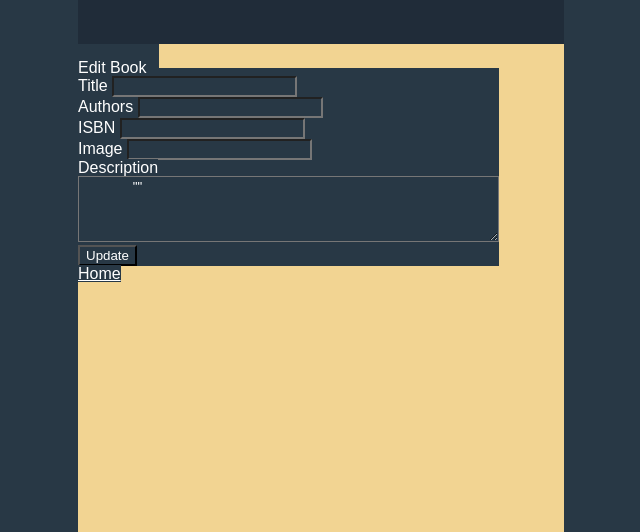
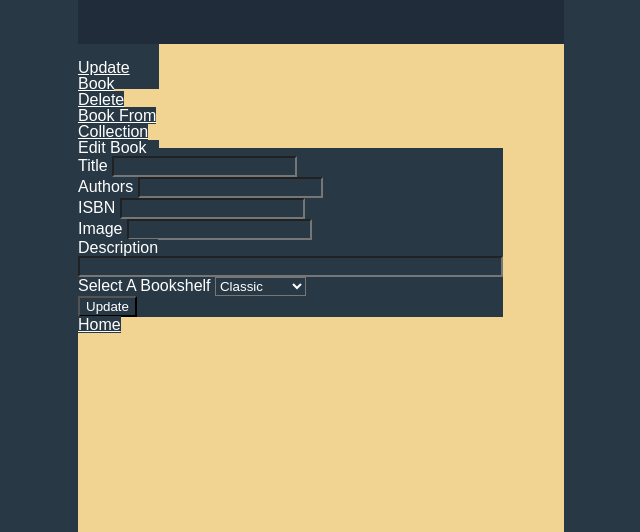
Before and after one commit to sarahshatto/BookApp, a Node server app: template views/pages/books/edit.ejs in a window 1280 px wide. Shown: the top 532 px of the page, without its empty margins (319-959 px from the left). Run offline with Node 20, Linux system fonts and the light colour scheme; the template is opened without the code that fills it, so the values that code supplies are empty; some libraries are stand-ins or nearby versions.

Commit message:
done with that

```diff
--- a/server.js
+++ b/server.js
@@ -125,7 +125,7 @@
 function gotoUpdatePage(request, response){
   let id = request.params.id;
 
-  let sql = 'SELECT * FROM books WHERE id = $1;';
+  let sql = 'SELECT DISTINCT * FROM books WHERE id = $1;';
   let safeValues = [id];
 
   client.query(sql, safeValues)
@@ -138,17 +138,18 @@
   console.log('is the id here?', request.params);
   let bookId = request.params.id;
 
-  let {author, title, isbn, image_url, description} = request.body;
+  let {author, title, isbn, image_url, description, bookshelf} = request.body;
 
   console.log(request.body);
 
-  let sql = 'UPDATE books SET author=$1, title=$2, isbn=$3, image_url=$4, description=$5 WHERE id=$6;';
+  let sql = 'UPDATE books SET author=$1, title=$2, isbn=$3, image_url=$4, description=$5, bookshelf=$6 WHERE id=$7;';
   let safeValues = [
     author,
     title,
     isbn,
     image_url,
     description,
+    bookshelf,
     bookId
   ];
 
--- a/views/pages/books/details.ejs
+++ b/views/pages/books/details.ejs
@@ -4,3 +4,5 @@
 <p><%= book.description %></p>
 <h3><%= book.isbn %></h3>
 <h3><%= book.bookshelf %></h3>
+<a href="/edit/<%= book.id%>">Update Book</a>
+<a href="/delete/<%= book.id%>">Delete Book From Collection</a>
--- a/views/pages/books/edit.ejs
+++ b/views/pages/books/edit.ejs
@@ -34,9 +34,20 @@
 
           <div>
             <span>Description</span>
-            <textarea rows="4" cols="50" name="description" form="edit">
-              "<%= book.description %>"
-            </textarea>
+            <input type="text" name="description" maxlength="254" size="50" value="<%= book.description%>">
+          </div>
+
+          <div>
+            <label>Select A Bookshelf
+              <select name="bookshelf">
+                <option value="classic">Classic</option>
+                <option value="crime">Crime</option>
+                <option value="fantasy">Fantasy</option>
+                <option value="scifi">Sci-Fi</option>
+                <option value="nonfiction">Non-Fiction</option>
+                <option value="adventure">Adventure</option>
+              </select>
+            </label>
           </div>
         <button>Update</button>
       </fieldset>
--- a/views/pages/books/show.ejs
+++ b/views/pages/books/show.ejs
@@ -9,7 +9,6 @@
   </header>
   <main>
     <%- include('./details.ejs')%>
-    <a href="/edit/<%= book.id%>">Update Book</a>
     <a href="/">Home</a>
  </main>
  <footer>
```
